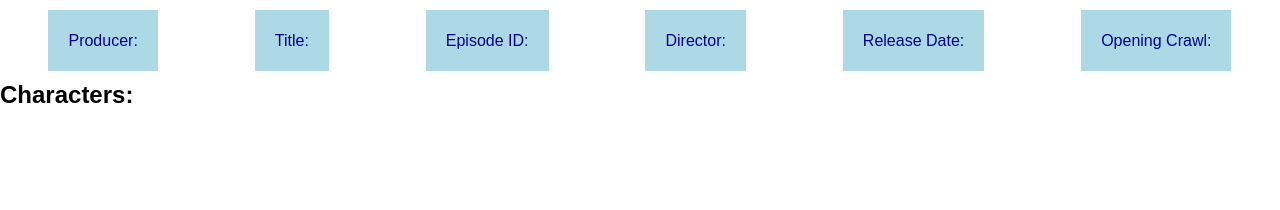
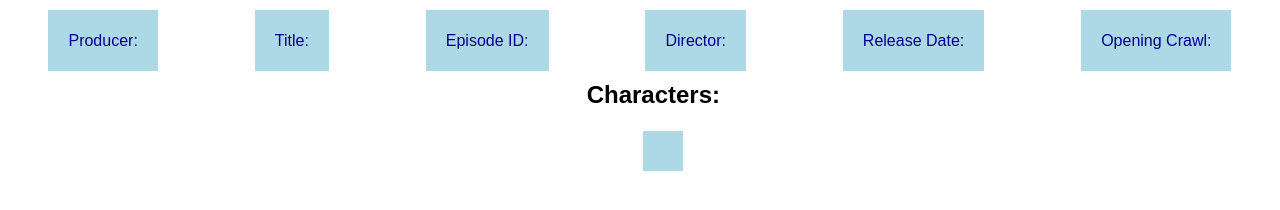
Before and after one commit to Cordeeceps/guided_project, a plain HTML site: page films.html in a window 1280 px wide. Drawn offline with Linux system fonts and the light colour scheme; no server answers.

Commit message:
added css

```diff
--- a/site.css
+++ b/site.css
@@ -92,6 +92,22 @@ h1#name {
   font-weight: bold;
   font-size: 1.1em;
 }
+#character {
+  display: flex;
+  flex-wrap: wrap;
+  justify-content: space-around;
+  border: 20px;
+}
+
+#character ul {
+  padding: 20px;
+  margin: 10px;
+  color: var(--dark2);
+  background-color: var(--light2);
+  margin-left: -1250px;
+  margin-top: 50px;
+}
+
 
 section#planets,
 section#characters,
```
